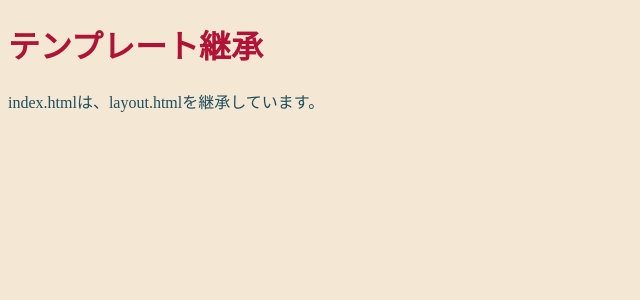
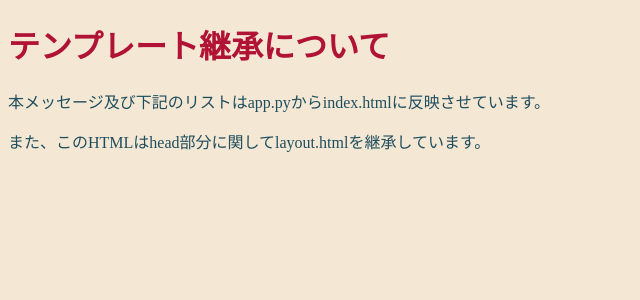
Before and after one commit to surueSK/Wellcomp, a Flask app: page / in a window 1280 px wide. Shown: the top 300 px of the page, without its empty margins (0-640 px from the left). Run offline with Flask 2, Linux system fonts and the light colour scheme.

Commit message:
継承の練習

```diff
--- a/2020Spring/jnHW0625/flask_app/app.py
+++ b/2020Spring/jnHW0625/flask_app/app.py
@@ -4,7 +4,9 @@ app = Flask(__name__)
 
 @app.route('/')
 def index():
-  return render_template('index.html')
+  title = 'タイトル'
+  message = '本メッセージ及び下記のリストはapp.pyからindex.htmlに反映させています。'
+  return render_template('index.html', title=title, message=message)
 
 if __name__ == '__main__':
   app.run(debug=True)
--- a/2020Spring/jnHW0625/flask_app/templates/index.html
+++ b/2020Spring/jnHW0625/flask_app/templates/index.html
@@ -1,5 +1,11 @@
 {% extends "layout.html" %}
 {% block content %}
-<h1>テンプレート継承</h1>
-<p>index.htmlは、layout.htmlを継承しています。</p>
+<head>
+<title>{{ title }}</title>
+</head>
+<body>
+	<h1>テンプレート継承について</h1>
+		<p>{{ message }}</p>
+	<p>また、このHTMLはhead部分に関してlayout.htmlを継承しています。</p>
+</body>
 {% endblock %}
--- a/2020Spring/jnHW0625/flask_app/templates/layout.html
+++ b/2020Spring/jnHW0625/flask_app/templates/layout.html
@@ -3,12 +3,9 @@
 <head>
 <meta charset="utf-8">
 <meta name="viewport" content="width=device-width,initial-scale=1">
-<title>HTMLファイルを読み込む</title>
 <link rel="stylesheet" href="/static/style.css">
 </head>
-<body>
 {% block content %}
 <!-- ここに個別部分が挿入される -->
 {% endblock %}
-</body>
 </html>
```
